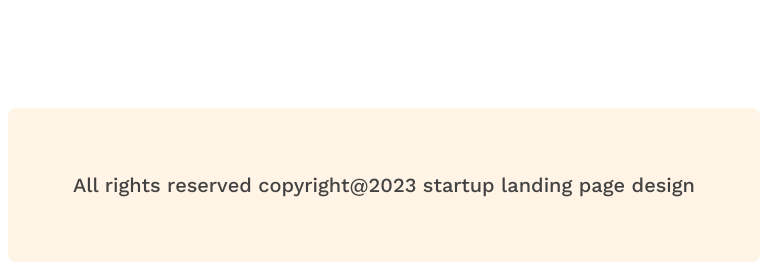
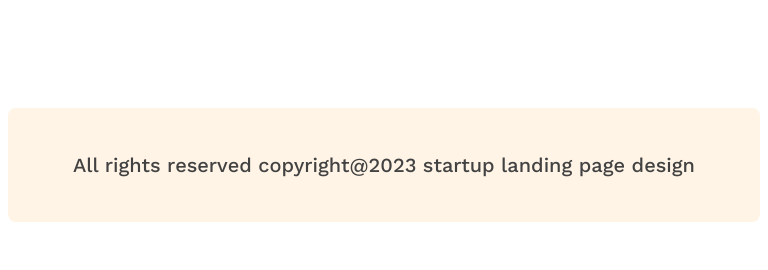
Before and after one commit to rafirabby13/g3-architect-website, a plain HTML site: page index.html in a window 768 px wide. Shown: the part 5980-6250 px from the top of the page. After the commit the page ends 6210 px from the top, so only its background shows below. Drawn offline with nearby package versions, Linux system fonts and the light colour scheme.

Commit message:
working on responsiveness

```diff
--- a/styles/responsive.css
+++ b/styles/responsive.css
@@ -105,6 +105,6 @@
     }
     .footer{
         width: 100%;
-        padding: 45px 0px;
+        padding: 25px 0px;
     }
 }
```
